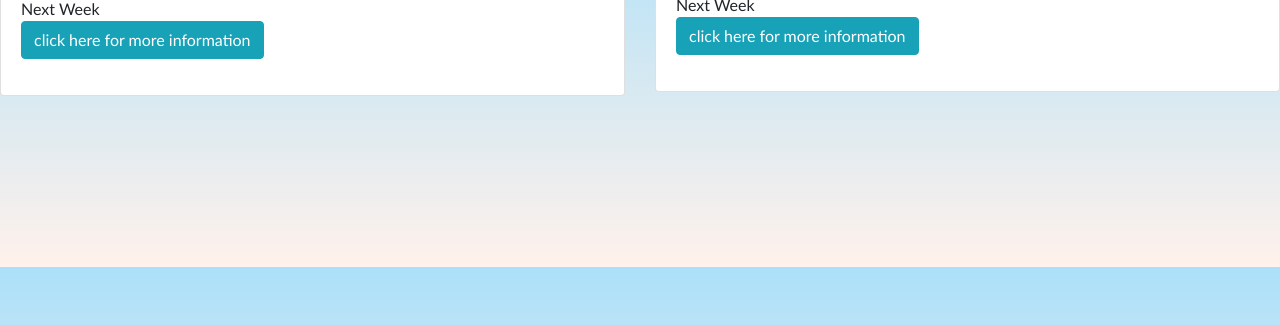
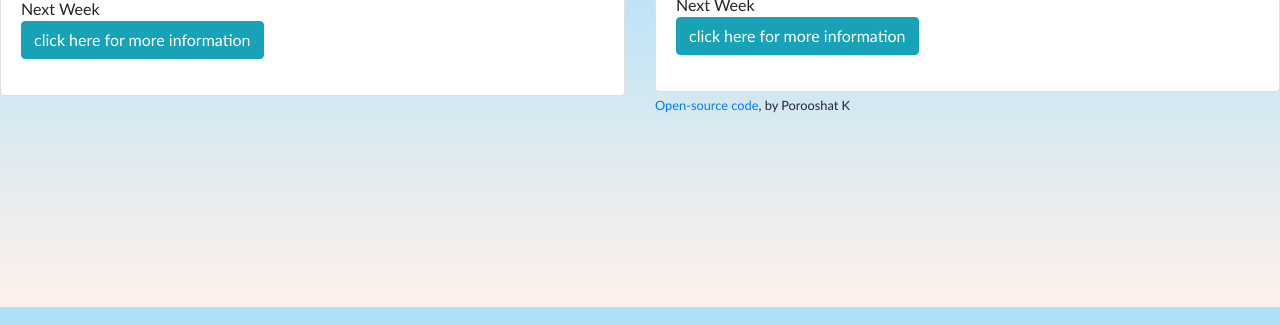
Before and after one commit to Pkhatamgooya/Finalproject, a plain HTML site: page finalproject/index.html in a window 1280 px wide. Shown: the part 475-800 px from the top of the page. Drawn offline with nearby package versions, Linux system fonts and the light colour scheme; files that its build step writes are made by us from their sources; files whose address does not match are found by name.

```diff
--- a/finalproject/index.html
+++ b/finalproject/index.html
@@ -137,6 +137,7 @@
           </p>
         </div>
       </div>
+       <small><a href="https://github.com/Pkhatamgooya/Finalproject" target="_blank">Open-source code</a>, by Porooshat K</small>
     </div>
   </div>
   <script src="src/script.js">
```
Also changed, not shown: finalproject/script.js (renamed from finalproject/src/script.js), finalproject/styles.css (renamed from finalproject/src/styles.css), 2 other files.
